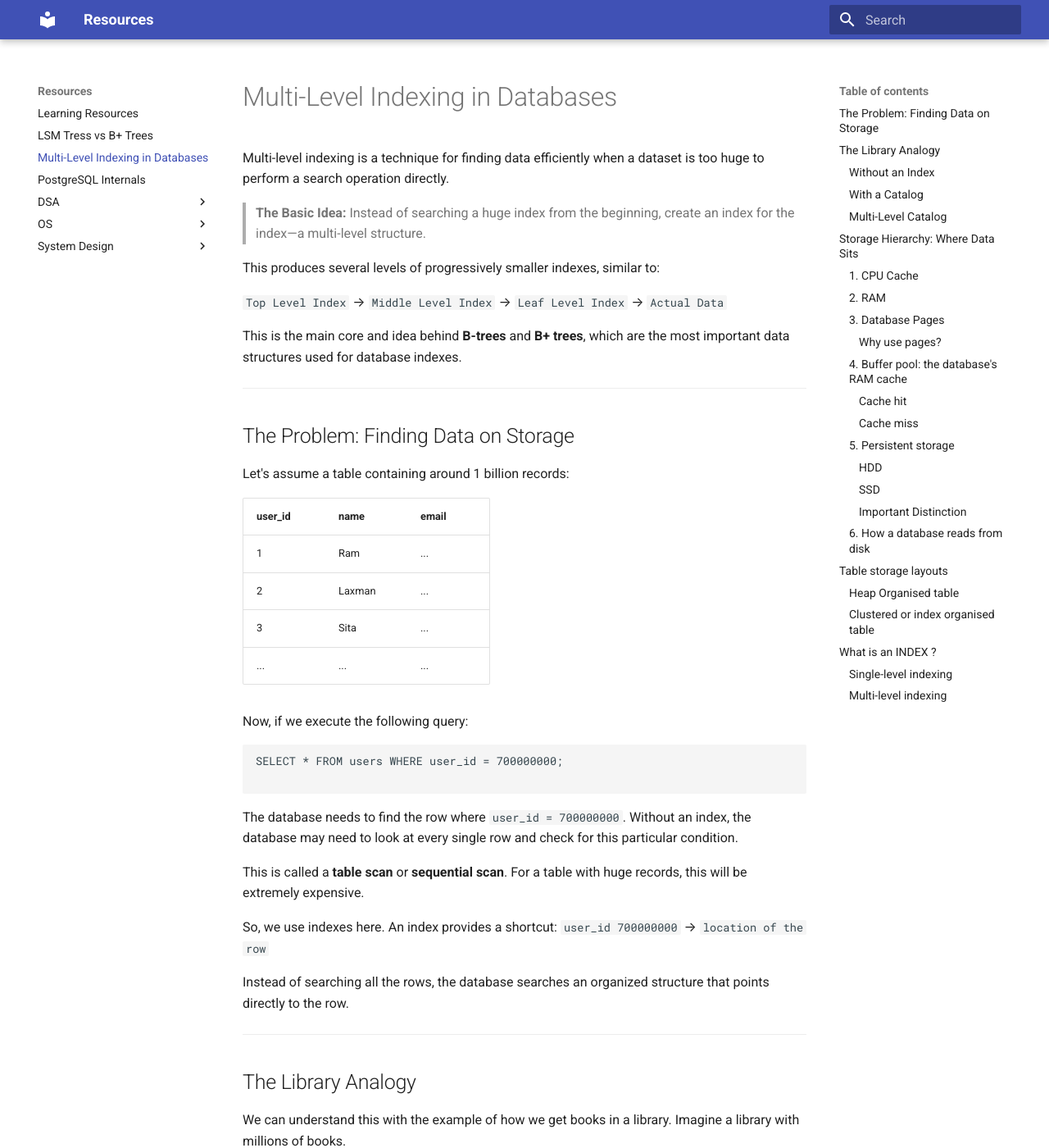
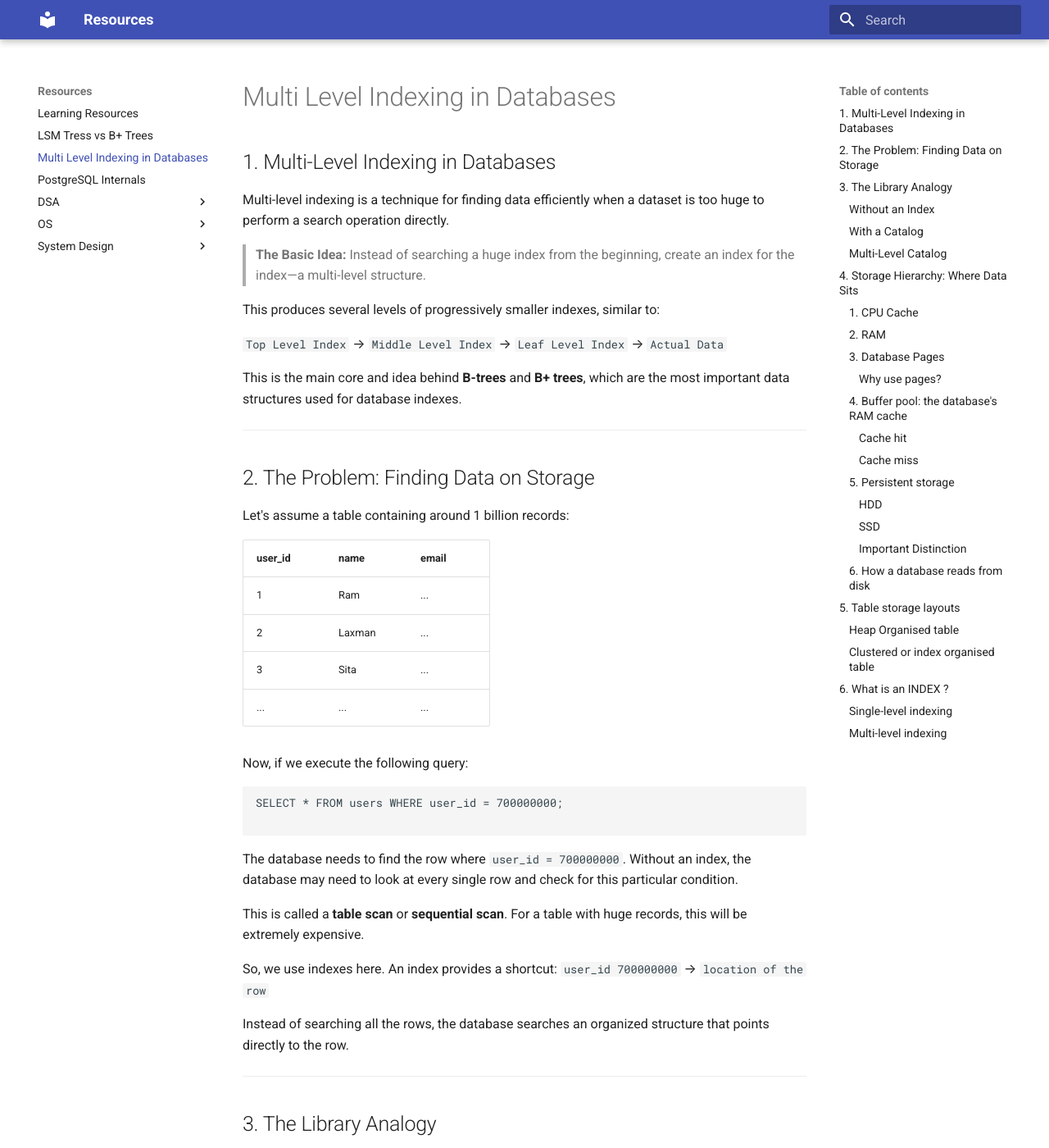
Before and after one commit to ashishpatidar123/resources, an MkDocs documentation site: the page built from docs/Multi-Level Indexing in Databases.md, in a window 1280 px wide and 1400 px high. Shown: the whole window at 82% size. Built offline with MkDocs 1.6.1 and Material for MkDocs 9.7.7, drawn with Linux system fonts in a browser that asks for light colours; some of the changed text lies outside the part shown.

Commit message:
Renumber sections in Multi-Level Indexing document
Updated section titles to a numbered format for better organization.

````diff
--- a/docs/Multi-Level Indexing in Databases.md
+++ b/docs/Multi-Level Indexing in Databases.md
@@ -1,4 +1,4 @@
-# Multi-Level Indexing in Databases
+## 1. Multi-Level Indexing in Databases
 
 Multi-level indexing is a technique for finding data efficiently when a dataset is too huge to perform a search operation directly.
 
@@ -12,7 +12,7 @@
 
 ---
 
-## The Problem: Finding Data on Storage
+## 2. The Problem: Finding Data on Storage
 
 Let's assume a table containing around 1 billion records:
 
@@ -40,7 +40,7 @@
 
 ---
 
-## The Library Analogy
+## 3. The Library Analogy
 
 We can understand this with the example of how we get books in a library. Imagine a library with millions of books.
 
@@ -78,7 +78,7 @@
 
 ---
 
-## Storage Hierarchy: Where Data Sits
+## 4. Storage Hierarchy: Where Data Sits
 
 Let's go through how data is stored and where it can be stored. A database usually interacts with several layers:
 
@@ -273,7 +273,7 @@
  8. The db places it in the buffer pool
  9. The query reads the page
 
-## Table storage layouts
+## 5. Table storage layouts
 
 The way table rows are stored affects indexing.
 
@@ -306,7 +306,7 @@
 ```
 The index's leaf pages may contains the complete rows rather than pointers to seperate heap pages.
 
-## What is an INDEX ?
+## 6. What is an INDEX ?
 An index is an auxillary data structure that helps locate table rows.
 
 Suppose the table is:
````
